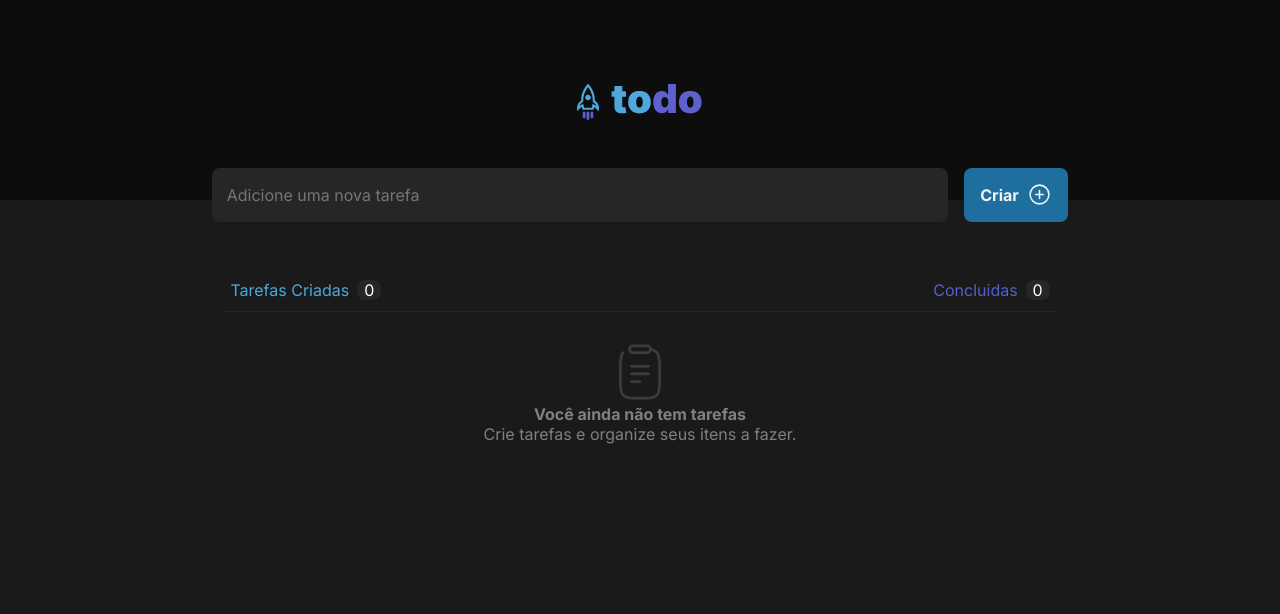
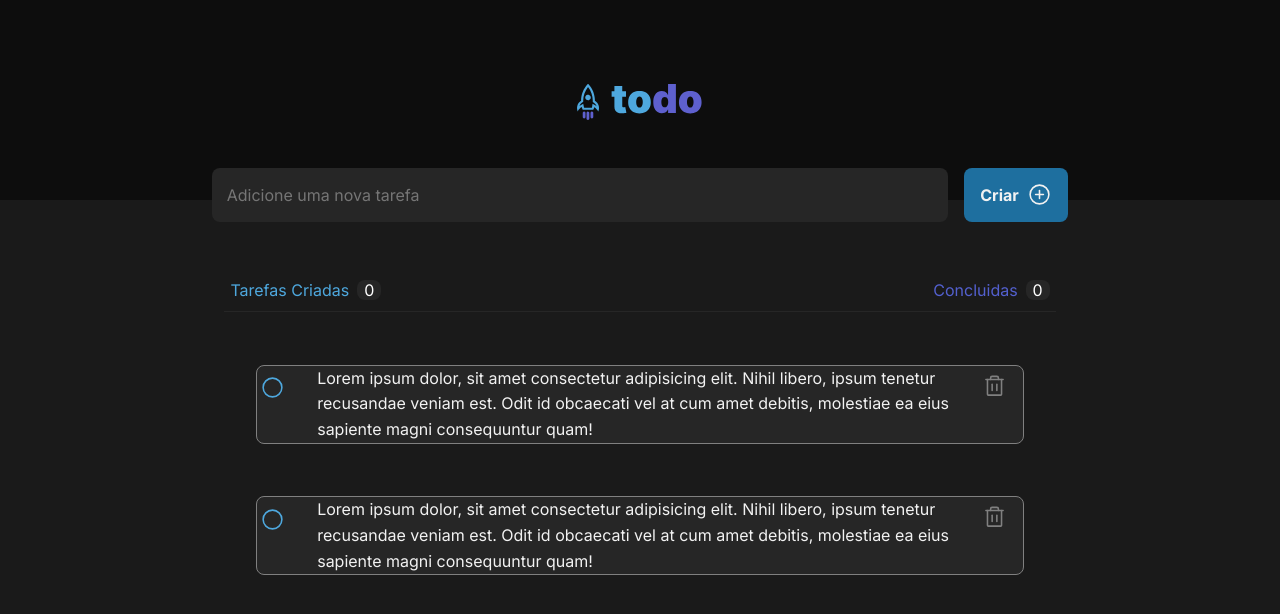
Before and after one commit to VitorAuri/ToDo-List---Desafio, a React (Vite) app: page / in a window 1280 px wide. Shown: the top 614 px of the page. Built offline with nearby package versions, Linux system fonts and the light colour scheme.

Commit message:
Add files via upload

```diff
--- a/src/components/Header.jsx
+++ b/src/components/Header.jsx
@@ -1,12 +1,16 @@
 import styles from './components-css/Header.module.css'
 import logo from '../assets/logo.svg'
 import {  PlusCircle  } from 'phosphor-react'
+import { useState } from 'react'
 
 
 export function Header(){
 
+    const [task, setTask] = useState()
+
     function CreateTask(){
         event.preventDefault()
+
 
         console.log('Estou funcionando!')
     }
@@ -19,11 +23,11 @@ export function Header(){
                 </div>
             </div>
 
-            <form className={styles.createTask}>
-                <input className={styles.inputTask} type="text" required placeholder='Adicione uma nova tarefa'/>
+            <form onSubmit={CreateTask} className={styles.createTask}>
+                <input name='task' className={styles.inputTask} type="text" required placeholder='Adicione uma nova tarefa'/>
 
                 <div className={styles.aroundButton}>
-                    <button onClick={CreateTask} className={styles.button}>
+                    <button type='submit' className={styles.button}>
                         <div className={styles.buttonContent}>Criar</div>
                         <PlusCircle className={styles.buttonIcon} size={25}/>
                     </button>
--- /dev/null
+++ b/src/components/TaskBox.jsx
@@ -0,0 +1,35 @@
+import styles from './components-css/TasksBox.module.css'
+import {CheckCircle, Circle, Trash} from 'phosphor-react'
+
+export function TaskBox(props){
+
+    let uncheckedTask = <Circle size={25}/>
+
+    function Check(){
+        let i = 0
+        i += 1
+
+        if (i==1){
+            let uncheckedTask = <CheckCircle/>
+        }
+        else{
+            let uncheckedTask = <Circle/>
+        }
+    }
+
+    return(
+        <div>
+            <div className={styles.taskBox}>
+                <button className={styles.button} onClick={Check}>{uncheckedTask}</button>
+
+                <div className={styles.taskText}>
+                    <p>{props.task}</p>
+                </div>
+
+                <div className={styles.trash}>
+                    <Trash size={25}/>
+                </div>
+            </div>
+        </div>
+    )
+}
--- a/src/components/Tasks.jsx
+++ b/src/components/Tasks.jsx
@@ -1,13 +1,14 @@
-import {CreateTask} from './CreateTask.jsx'
+import {TaskBox} from './TaskBox.jsx'
 
 import styles from './components-css/Tasks.module.css'
 import clipboard from '../assets/clipboard.svg'
 
 export function Tasks(){
+
     return(
     <div>
         <div className={styles.centralizer}>
-            <header className={styles.taskBox}>
+            <header className={styles.taskInfo}>
                 <div className={styles.createdTasks}>
                     <p>Tarefas Criadas</p><span className={styles.createdCount}>0</span>
                 </div>
@@ -24,8 +25,14 @@ export function Tasks(){
             </div>
         </div>
 
-        <div className={styles.centralizer}>
+        <div className={styles.centralizerList}>
             <div className={styles.taskList}>
+                <TaskBox
+                task='    Lorem ipsum dolor, sit amet consectetur adipisicing elit. Nihil libero, ipsum tenetur recusandae veniam est. Odit id obcaecati vel at cum amet debitis, molestiae ea eius sapiente magni consequuntur quam!'
+                />
+                <TaskBox
+                task='    Lorem ipsum dolor, sit amet consectetur adipisicing elit. Nihil libero, ipsum tenetur recusandae veniam est. Odit id obcaecati vel at cum amet debitis, molestiae ea eius sapiente magni consequuntur quam!'
+                />
             </div>
         </div>
     </div>
--- a/src/components/components-css/Tasks.module.css
+++ b/src/components/components-css/Tasks.module.css
@@ -4,7 +4,7 @@
     position: relative;
 }
 /*HEADER*/
-.taskBox{
+.taskInfo{
     width: 65%;
     height: 2rem;
     margin-top: 5rem;
@@ -55,13 +55,16 @@
 .noTasksH1{
     font-weight: bold;
 }
+
+/*Task List when Created*/
+.centralizerList{
+    display: flex;
+    justify-content: center;
+}
 .taskList{
     position: absolute;
     background: var(--gray-600);
-    width: 100%;
-    height: auto;
-    display: flex;
-    justify-content: center;
+    width: 60%;
     z-index: 1;
 }
 
--- /dev/null
+++ b/src/components/components-css/TasksBox.module.css
@@ -0,0 +1,36 @@
+.taskBox{
+    width: auto;
+    height: auto;
+    display: flex;
+    z-index: 2  ;
+    background: var(--gray-500);
+    border-radius: 8px;
+    margin-top: 3.3rem;
+    border: solid 1px var(--gray-300);
+    color: var(--gray-100);
+    line-height: 1.6;
+}
+.button{
+    cursor: pointer;
+    color: var(--blue);
+    border: none;
+    background: transparent;
+    width: 2rem;
+    height: 2rem;
+    margin-right: 2rem;
+    margin-left: 0.2rem;
+    margin-top: 0.5rem;
+}
+.taskText{
+    margin-top: 0.rem;
+}
+.trash{
+    position: relative;
+    margin-top: 0.5rem;
+    margin-right: 1rem;
+    cursor: pointer;
+    color: var(--gray-300);
+}
+.trash:hover{
+    color: var(--red-danger);
+}
```
